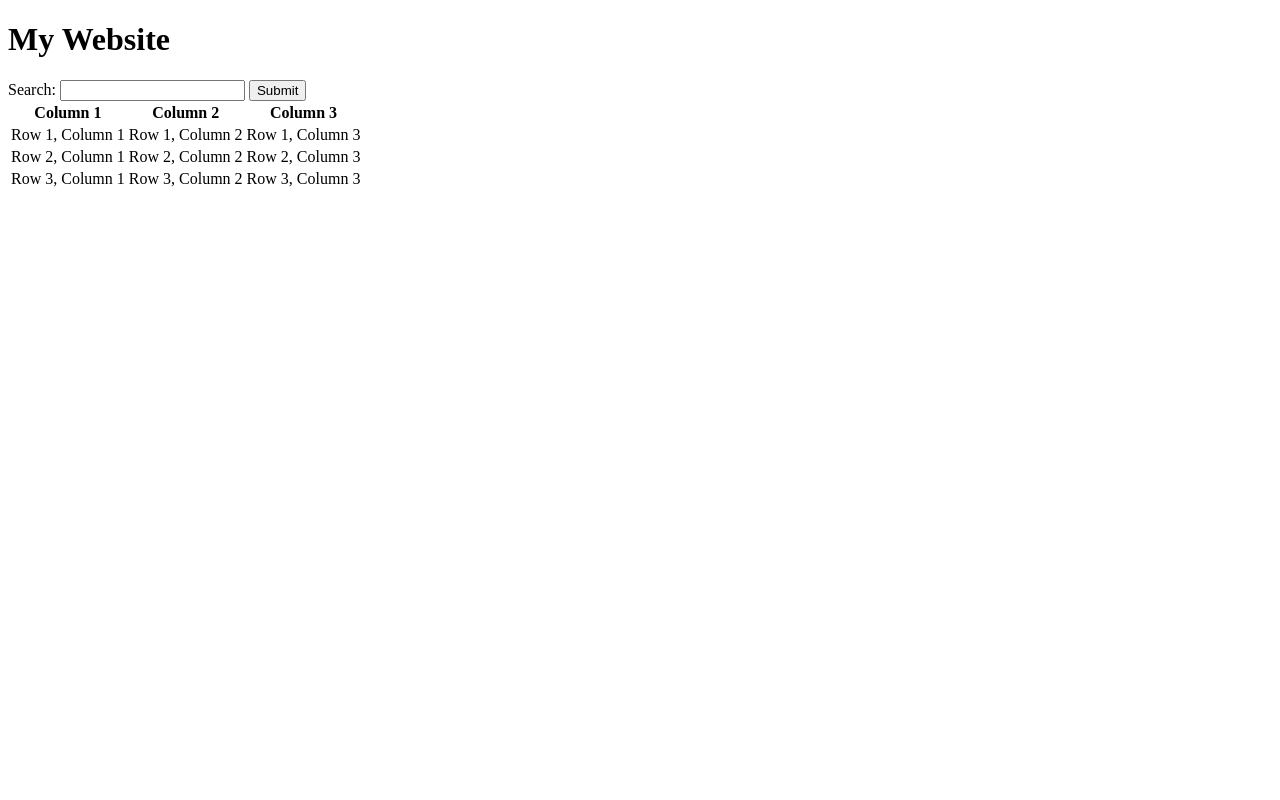
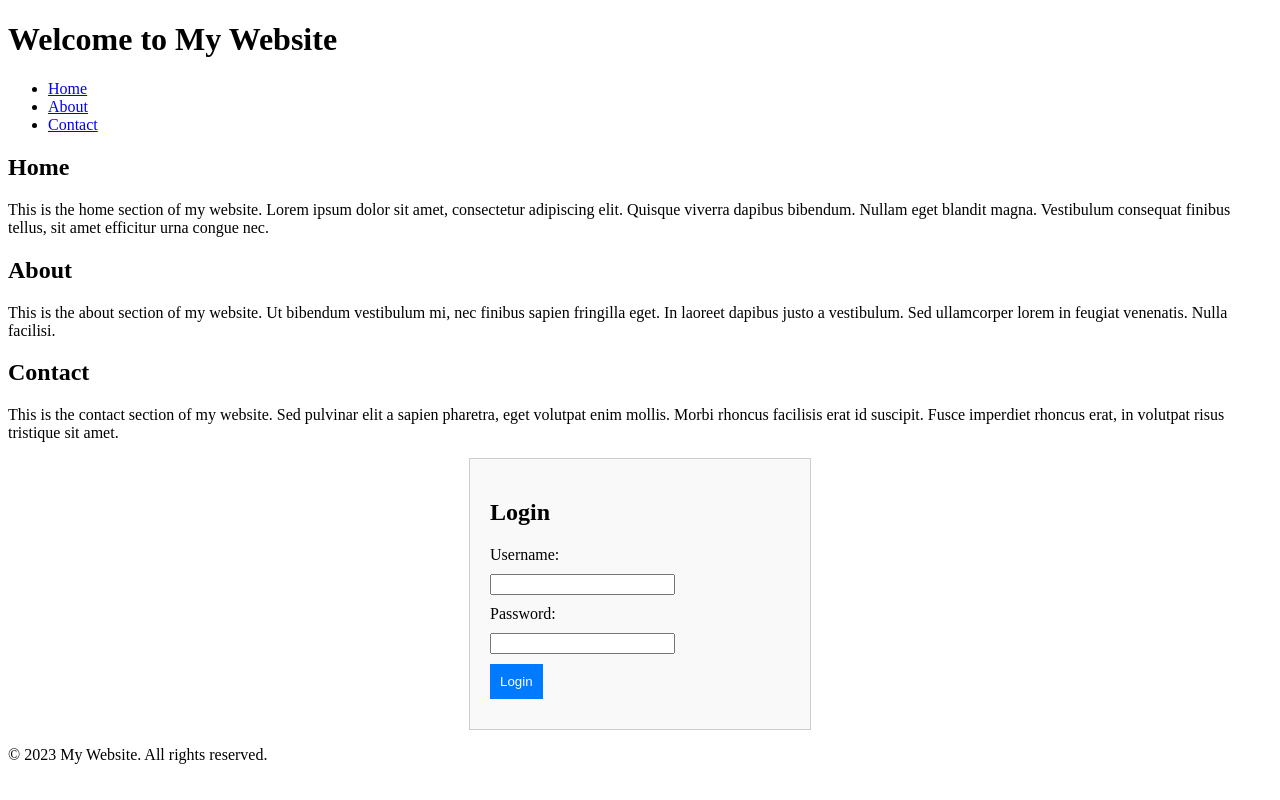
Before and after one commit to adz912/Project, a plain HTML site: page index.html in a window 1280 px wide. Drawn offline with Linux system fonts and the light colour scheme.

Commit message:
Update index.html

```diff
--- a/index.html
+++ b/index.html
@@ -1,45 +1,67 @@
 <!DOCTYPE html>
 <html>
 <head>
-	<title>My Website Template</title>
+    <title>My Website</title>
+    <style>
+        /* CSS for the login box */
+        .login-box {
+            width: 300px;
+            margin: 0 auto;
+            padding: 20px;
+            border: 1px solid #ccc;
+            background-color: #f9f9f9;
+        }
+        .login-box label,
+        .login-box input {
+            display: block;
+            margin-bottom: 10px;
+        }
+        .login-box input[type="submit"] {
+            padding: 10px;
+            background-color: #007bff;
+            color: #fff;
+            border: none;
+            cursor: pointer;
+        }
+    </style>
 </head>
 <body>
-
-	<header>
-		<h1>My Website</h1>
-		<form>
-			<label for="search">Search:</label>
-			<input type="search" id="search" name="search">
-			<input type="submit" value="Submit">
-		</form>
-	</header>
-
-	<table>
-		<thead>
-			<tr>
-				<th>Column 1</th>
-				<th>Column 2</th>
-				<th>Column 3</th>
-			</tr>
-		</thead>
-		<tbody>
-			<tr>
-				<td>Row 1, Column 1</td>
-				<td>Row 1, Column 2</td>
-				<td>Row 1, Column 3</td>
-			</tr>
-			<tr>
-				<td>Row 2, Column 1</td>
-				<td>Row 2, Column 2</td>
-				<td>Row 2, Column 3</td>
-			</tr>
-			<tr>
-				<td>Row 3, Column 1</td>
-				<td>Row 3, Column 2</td>
-				<td>Row 3, Column 3</td>
-			</tr>
-		</tbody>
-	</table>
-
+    <header>
+        <h1>Welcome to My Website</h1>
+        <nav>
+            <ul>
+                <li><a href="#home">Home</a></li>
+                <li><a href="#about">About</a></li>
+                <li><a href="#contact">Contact</a></li>
+            </ul>
+        </nav>
+    </header>
+    <section id="home">
+        <h2>Home</h2>
+        <p>This is the home section of my website. Lorem ipsum dolor sit amet, consectetur adipiscing elit. Quisque viverra dapibus bibendum. Nullam eget blandit magna. Vestibulum consequat finibus tellus, sit amet efficitur urna congue nec.</p>
+    </section>
+    <section id="about">
+        <h2>About</h2>
+        <p>This is the about section of my website. Ut bibendum vestibulum mi, nec finibus sapien fringilla eget. In laoreet dapibus justo a vestibulum. Sed ullamcorper lorem in feugiat venenatis. Nulla facilisi.</p>
+    </section>
+    <section id="contact">
+        <h2>Contact</h2>
+        <p>This is the contact section of my website. Sed pulvinar elit a sapien pharetra, eget volutpat enim mollis. Morbi rhoncus facilisis erat id suscipit. Fusce imperdiet rhoncus erat, in volutpat risus tristique sit amet.</p>
+    </section>
+    <section>
+        <div class="login-box">
+            <h2>Login</h2>
+            <form>
+                <label for="username">Username:</label>
+                <input type="text" id="username" name="username" required>
+                <label for="password">Password:</label>
+                <input type="password" id="password" name="password" required>
+                <input type="submit" value="Login">
+            </form>
+        </div>
+    </section>
+    <footer>
+        <p>&copy; 2023 My Website. All rights reserved.</p>
+    </footer>
 </body>
 </html>
```
